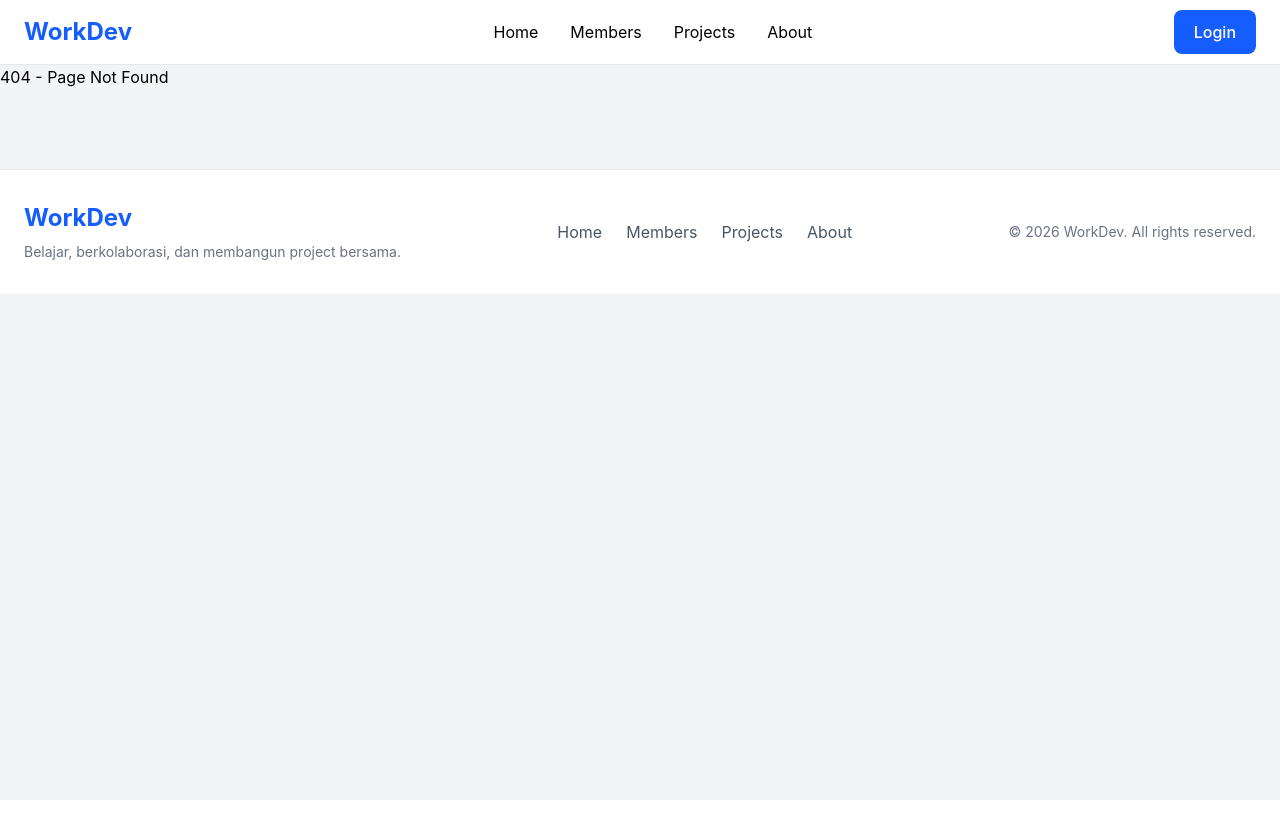
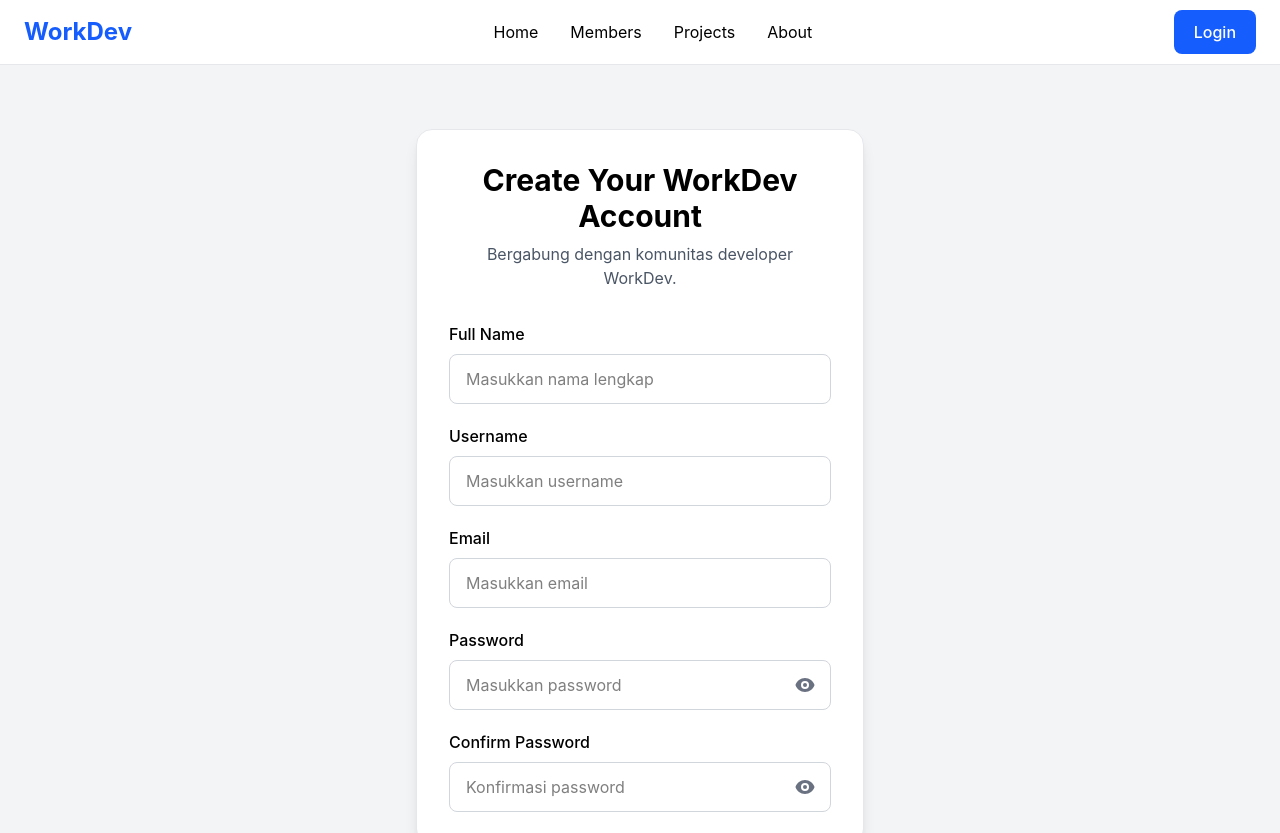
Before and after one commit to Squarepants23/WorkDev, a React (Vite) app in the folder client/: page /register in a window 1280 px wide. Before the commit this address had no page. Shown: the top 833 px of the page. Before the commit the page ends 800 px from the top, so only its background shows below. Built offline with nearby package versions, Linux system fonts and the light colour scheme.

Commit message:
feat(auth): create register page UI with password visibility

```diff
--- a/client/src/pages/LoginPage.tsx
+++ b/client/src/pages/LoginPage.tsx
@@ -1,5 +1,133 @@
+import { useState } from "react";
+import { Link } from "react-router-dom";
+import { HiEye, HiEyeOff } from "react-icons/hi";
+import { FaGoogle, FaGithub } from "react-icons/fa";
+
+import Container from "../components/Container/Container";
+import Button from "../components/Button/Button";
+
 function LoginPage() {
-  return <h1>Login Page</h1>;
+  const [email, setEmail] = useState("");
+  const [password, setPassword] = useState("");
+  const [showPassword, setShowPassword] = useState(false);
+
+  return (
+    <Container>
+      <section className="flex min-h-[calc(100vh-64px)] items-center justify-center py-16">
+        <div className="w-full max-w-md rounded-2xl border border-gray-200 bg-white p-8 shadow-lg">
+
+          <h1 className="mb-2 text-center text-3xl font-bold">
+            Welcome to WorkDev
+          </h1>
+
+          <p className="mb-8 text-center text-gray-600">
+            Login ke akun WorkDev.
+          </p>
+
+          <form className="space-y-5">
+
+            <div>
+              <label className="mb-2 block font-medium">
+                Email
+              </label>
+
+              <input
+                type="email"
+                placeholder="Masukkan email"
+                value={email}
+                onChange={(e) => setEmail(e.target.value)}
+                className="w-full rounded-lg border border-gray-300 px-4 py-3 outline-none focus:border-blue-600"
+              />
+            </div>
+
+            <div>
+              <label className="mb-2 block font-medium">
+                Password
+              </label>
+
+              <div className="relative">
+                <input
+                  type={showPassword ? "text" : "password"}
+                  placeholder="Masukkan password"
+                  value={password}
+                  onChange={(e) => setPassword(e.target.value)}
+                  className="w-full rounded-lg border border-gray-300 px-4 py-3 pr-12 outline-none focus:border-blue-600"
+                />
+
+                <button
+                  type="button"
+                  onClick={() => setShowPassword(!showPassword)}
+                  className="absolute right-4 top-1/2 -translate-y-1/2 text-gray-500 hover:text-gray-700"
+                >
+                  {showPassword ? <HiEyeOff size={20} /> : <HiEye size={20} />}
+                </button>
+              </div>
+            </div>
+
+            <div className="flex items-center justify-between text-sm">
+
+              <label className="flex items-center gap-2">
+                <input type="checkbox" />
+                Remember Me
+              </label>
+
+              <button
+                type="button"
+                className="text-blue-600 hover:underline"
+              >
+                Forgot Password?
+              </button>
+
+            </div>
+
+            <Button>
+              Login
+            </Button>
+
+            <div className="flex items-center gap-4">
+            <div className="h-px flex-1 bg-gray-300"></div>
+
+            <span className="text-sm text-gray-500">
+              OR
+            </span>
+
+            <div className="h-px flex-1 bg-gray-300"></div>
+          </div>
+
+          <button
+            type="button"
+            className="flex w-full items-center justify-center gap-3 rounded-lg border border-gray-300 py-3 font-medium transition hover:bg-gray-100"
+          >
+            <FaGoogle
+          className="text-red-500" />
+            Continue with Google
+          </button>
+
+          <button
+            type="button"
+            className="flex w-full items-center justify-center gap-3 rounded-lg border border-gray-300 py-3 font-medium transition hover:bg-gray-100"
+          >
+            <FaGithub
+          className="text-black" />
+            Continue with GitHub
+          </button>
+
+          </form>
+
+          <p className="mt-6 text-center text-gray-600">
+            Belum punya akun?{" "}
+            <Link
+              to="/register"
+              className="font-semibold text-blue-600 hover:underline"
+            >
+              Register
+            </Link>
+          </p>
+
+        </div>
+      </section>
+    </Container>
+  );
 }
 
 export default LoginPage;
--- /dev/null
+++ b/client/src/pages/RegisterPage.tsx
@@ -0,0 +1,141 @@
+import { useState } from "react";
+import { Link } from "react-router-dom";
+import { HiEye, HiEyeOff } from "react-icons/hi";
+import { FaGoogle, FaGithub } from "react-icons/fa";
+
+import Container from "../components/Container/Container";
+import Button from "../components/Button/Button";
+
+function RegisterPage() {
+  const [fullName, setFullName] = useState("");
+  const [username, setUsername] = useState("");
+  const [email, setEmail] = useState("");
+  const [password, setPassword] = useState("");
+  const [confirmPassword, setConfirmPassword] = useState("");
+
+  const [showPassword, setShowPassword] = useState(false);
+  const [showConfirmPassword, setShowConfirmPassword] = useState(false);
+
+  return (
+    <Container>
+      <section className="flex min-h-[calc(100vh-64px)] items-center justify-center py-16">
+        <div className="w-full max-w-md rounded-2xl border border-gray-200 bg-white p-8 shadow-lg">
+
+          <h1 className="mb-2 text-center text-3xl font-bold">
+            Create Your WorkDev Account
+          </h1>
+
+          <p className="mb-8 text-center text-gray-600">
+            Bergabung dengan komunitas developer WorkDev.
+          </p>
+
+          <form className="space-y-5">
+
+            {/* Full Name */}
+            <div>
+              <label className="mb-2 block font-medium">
+                Full Name
+              </label>
+
+              <input
+                type="text"
+                value={fullName}
+                onChange={(e) => setFullName(e.target.value)}
+                placeholder="Masukkan nama lengkap"
+                className="w-full rounded-lg border border-gray-300 px-4 py-3 outline-none focus:border-blue-600"
+              />
+            </div>
+
+            {/* Username */}
+            <div>
+              <label className="mb-2 block font-medium">
+                Username
+              </label>
+
+              <input
+                type="text"
+                value={username}
+                onChange={(e) => setUsername(e.target.value)}
+                placeholder="Masukkan username"
+                className="w-full rounded-lg border border-gray-300 px-4 py-3 outline-none focus:border-blue-600"
+              />
+            </div>
+
+            {/* Email */}
+            <div>
+              <label className="mb-2 block font-medium">
+                Email
+              </label>
+
+              <input
+                type="email"
+                value={email}
+                onChange={(e) => setEmail(e.target.value)}
+                placeholder="Masukkan email"
+                className="w-full rounded-lg border border-gray-300 px-4 py-3 outline-none focus:border-blue-600"
+              />
+            </div>
+
+            {/* Password */}
+        <div>
+          <label className="mb-2 block font-medium">
+            Password
+          </label>
+
+         <div className="relative">
+          <input
+            type={showPassword ? "text" : "password"}
+            value={password}
+            onChange={(e) => setPassword(e.target.value)}
+            placeholder="Masukkan password"
+            className="w-full rounded-lg border border-gray-300 px-4 py-3 pr-12 outline-none focus:border-blue-600"
+           />
+
+           <button
+            type="button"
+            onClick={() => setShowPassword(!showPassword)}
+            className="absolute right-4 top-1/2 -translate-y-1/2 text-gray-500 hover:text-gray-700"
+           >
+             {showPassword ? <HiEyeOff size={20} /> : <HiEye size={20} />}
+           </button>
+         </div>
+       </div>
+
+            {/* Confirm Password */}
+        <div>
+          <label className="mb-2 block font-medium">
+            Confirm Password
+          </label>
+
+          <div className="relative">
+            <input
+              type={showConfirmPassword ? "text" : "password"}
+              value={confirmPassword}
+              onChange={(e) => setConfirmPassword(e.target.value)}
+              placeholder="Konfirmasi password"
+              className="w-full rounded-lg border border-gray-300 px-4 py-3 pr-12 outline-none focus:border-blue-600"
+            />
+
+            <button
+              type="button"
+              onClick={() => setShowConfirmPassword(!showConfirmPassword)}
+              className="absolute right-4 top-1/2 -translate-y-1/2 text-gray-500 hover:text-gray-700"
+           >
+              {showConfirmPassword ? (
+                <HiEyeOff size={20} />
+              ) : (
+                <HiEye size={20} />
+              )}
+            </button>
+          </div>
+        </div>
+
+          </form>
+
+        </div>
+      </section>
+    </Container>
+  );
+}
+
+export default RegisterPage;
--- a/client/src/routes/AppRouter.tsx
+++ b/client/src/routes/AppRouter.tsx
@@ -5,6 +5,7 @@ import MembersPage from "../pages/MembersPage";
 import ProjectsPage from "../pages/ProjectsPage";
 import AboutPage from "../pages/AboutPage";
 import LoginPage from "../pages/LoginPage";
+import RegisterPage from "../pages/RegisterPage";
 import DashboardPage from "../pages/DashboardPage";
 import NotFoundPage from "../pages/NotFoundPage";
 import ProjectDetailPage from "../pages/ProjectDetailPage";
@@ -18,6 +19,7 @@ function AppRouter() {
       <Route path="/projects/:id" element={<ProjectDetailPage />} />
       <Route path="/about" element={<AboutPage />} />
       <Route path="/login" element={<LoginPage />} />
+      <Route path="/register" element={<RegisterPage />} />
       <Route path="/dashboard" element={<DashboardPage />} />
       <Route path="*" element={<NotFoundPage />} />
     </Routes>
```
